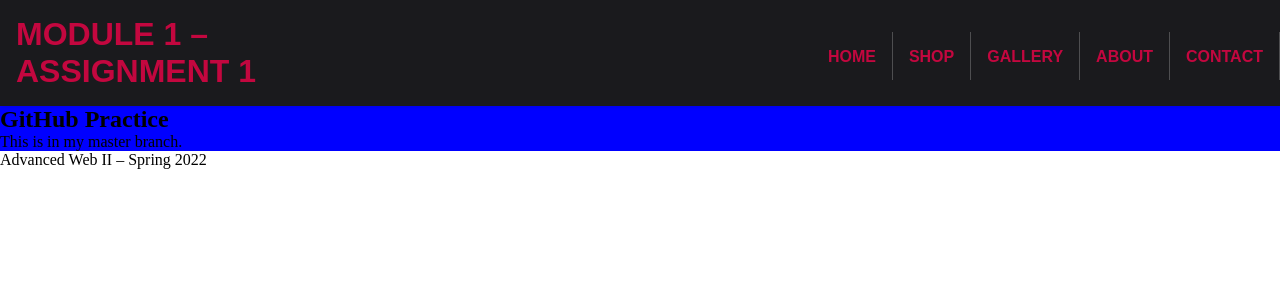
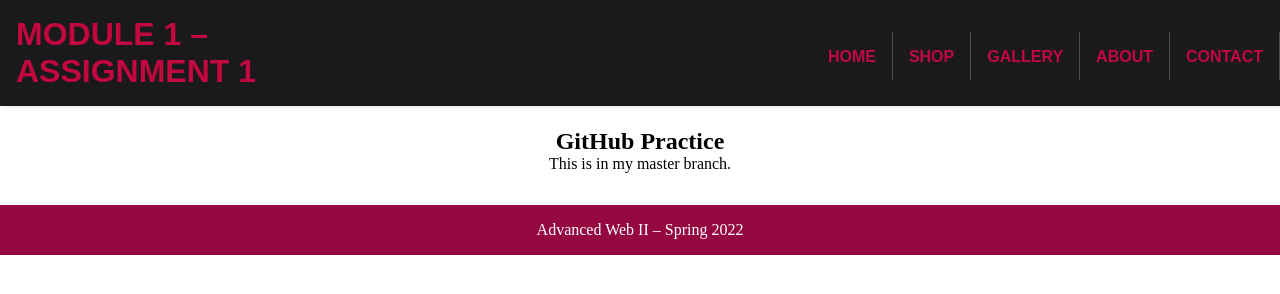
Before and after one commit to cas389/m1-hw1-ju-cheryl, a plain HTML site: page index.html in a window 1280 px wide. Drawn offline with Linux system fonts and the light colour scheme.

Commit message:
Added main and footer styling section

```diff
--- a/css/main.css
+++ b/css/main.css
@@ -128,10 +128,24 @@ Main Section
 
 ===========================*/
 main {
-  background: blue;
+    width: 75%;
+    margin: 0 auto;
+    text-align: center;
+    padding: 2rem;
 }
 
+/*===========================
 
+Footer
+
+===========================*/
+
+footer {
+  background-color: #950740;
+  padding: 1rem;
+  text-align: center;
+  color: white;
+}
 
 /*===========================
 
@@ -172,7 +186,10 @@ Responsive Web Coding - 768px by 1024px (Tablet)
     list-style: none;
   }
   main {
-
+    clear: none;
+  }
+  h2 {
+    padding-top: 6rem;
   }
 }
 
```
